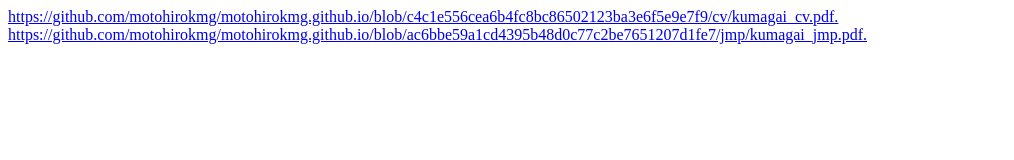
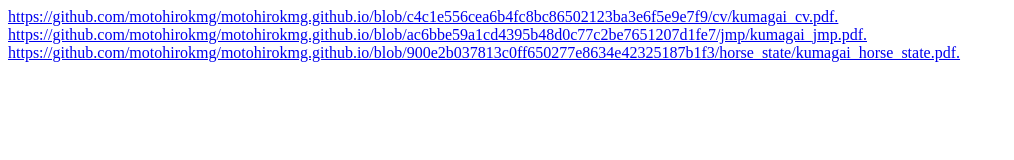
Before and after one commit to motohirokmg/motohirokmg.github.io, a plain HTML site: page index.html in a window 1280 px wide. Shown: the whole page, without its empty margins (0-1014 px from the left). Drawn offline with Linux system fonts and the light colour scheme.

Commit message:
Update index.html

```diff
--- a/index.html
+++ b/index.html
@@ -1,2 +1,3 @@
 <a href="motohirokmg.github.io/cv/kumagai_cv.pdf" target="_blank">https://github.com/motohirokmg/motohirokmg.github.io/blob/c4c1e556cea6b4fc8bc86502123ba3e6f5e9e7f9/cv/kumagai_cv.pdf.</a>
 <a href="motohirokmg.github.io/jmp/kumagai_jmp.pdf" target="_blank">https://github.com/motohirokmg/motohirokmg.github.io/blob/ac6bbe59a1cd4395b48d0c77c2be7651207d1fe7/jmp/kumagai_jmp.pdf.</a>
+<a href="motohirokmg.github.io/horse_state/kumagai_horse_state.pdf" target="_blank">https://github.com/motohirokmg/motohirokmg.github.io/blob/900e2b037813c0ff650277e8634e42325187b1f3/horse_state/kumagai_horse_state.pdf.</a>
```
